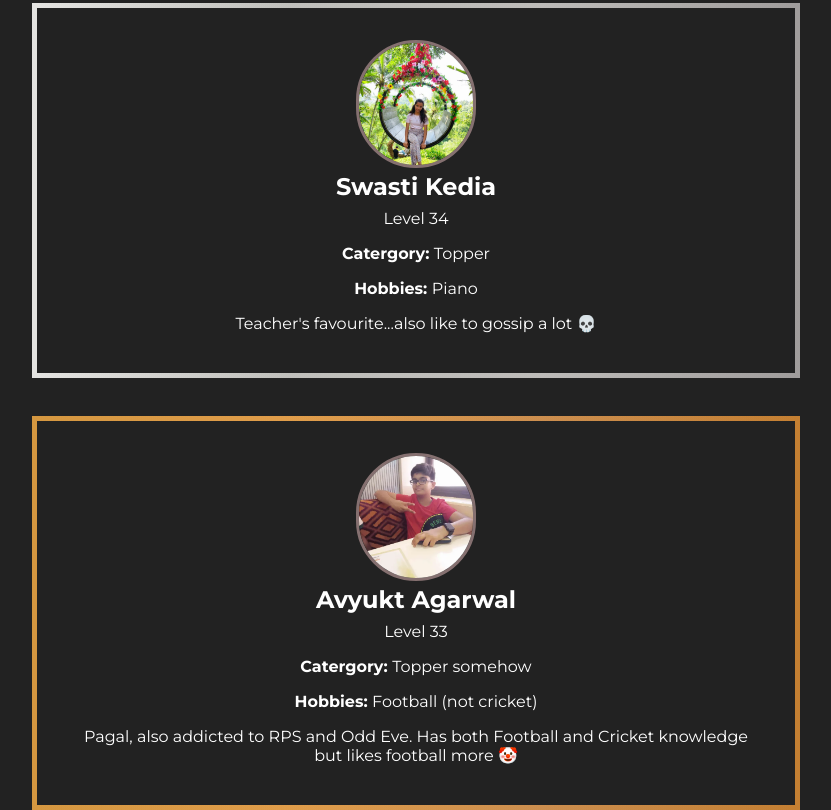
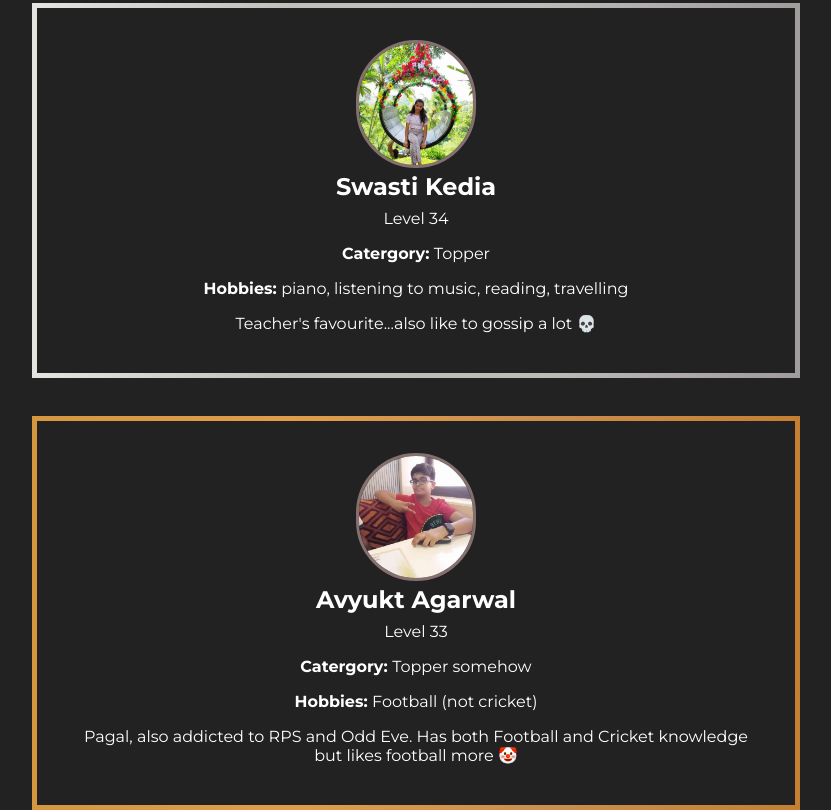
Before and after one commit to MasterCoderABC/8A-The-Class, a plain HTML site: page index.html in a window 1280 px wide. Shown: the part 1341-2151 px from the top of the page, without its empty margins (224-1055 px from the left). Drawn offline with Linux system fonts and the light colour scheme.

Commit message:
Update index.html

```diff
--- a/index.html
+++ b/index.html
@@ -58,7 +58,7 @@
           <h2>Swasti Kedia</h2>
           <p>Level 34</p>
           <p><b>Catergory: </b>Topper</p>
-          <p><b>Hobbies: </b>Piano</p>
+          <p><b>Hobbies: </b>piano, listening to music, reading, travelling</p>
           <p> Teacher's favourite...also like to gossip a lot 💀
           </p>
         </div><br><br>
```
